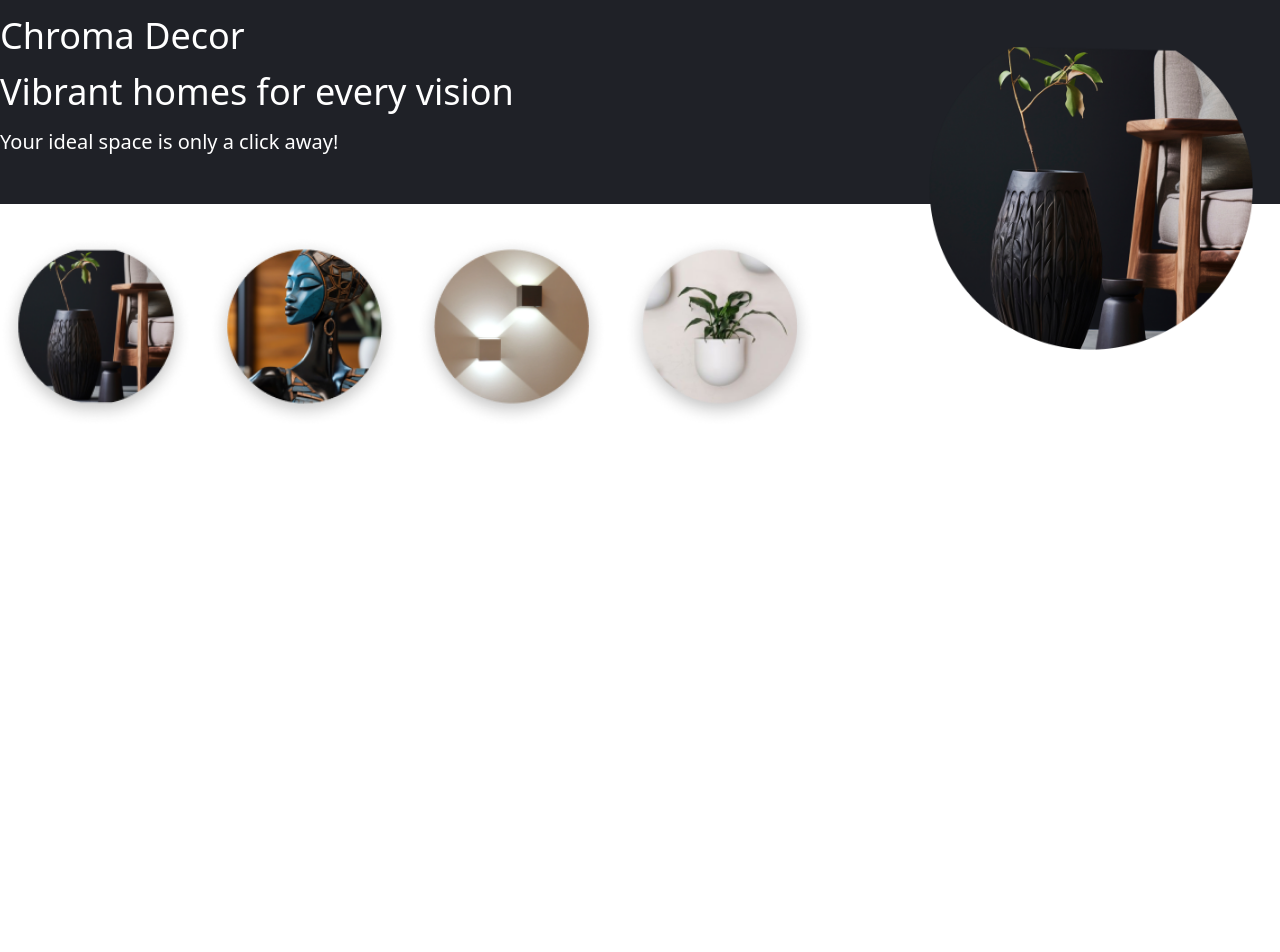
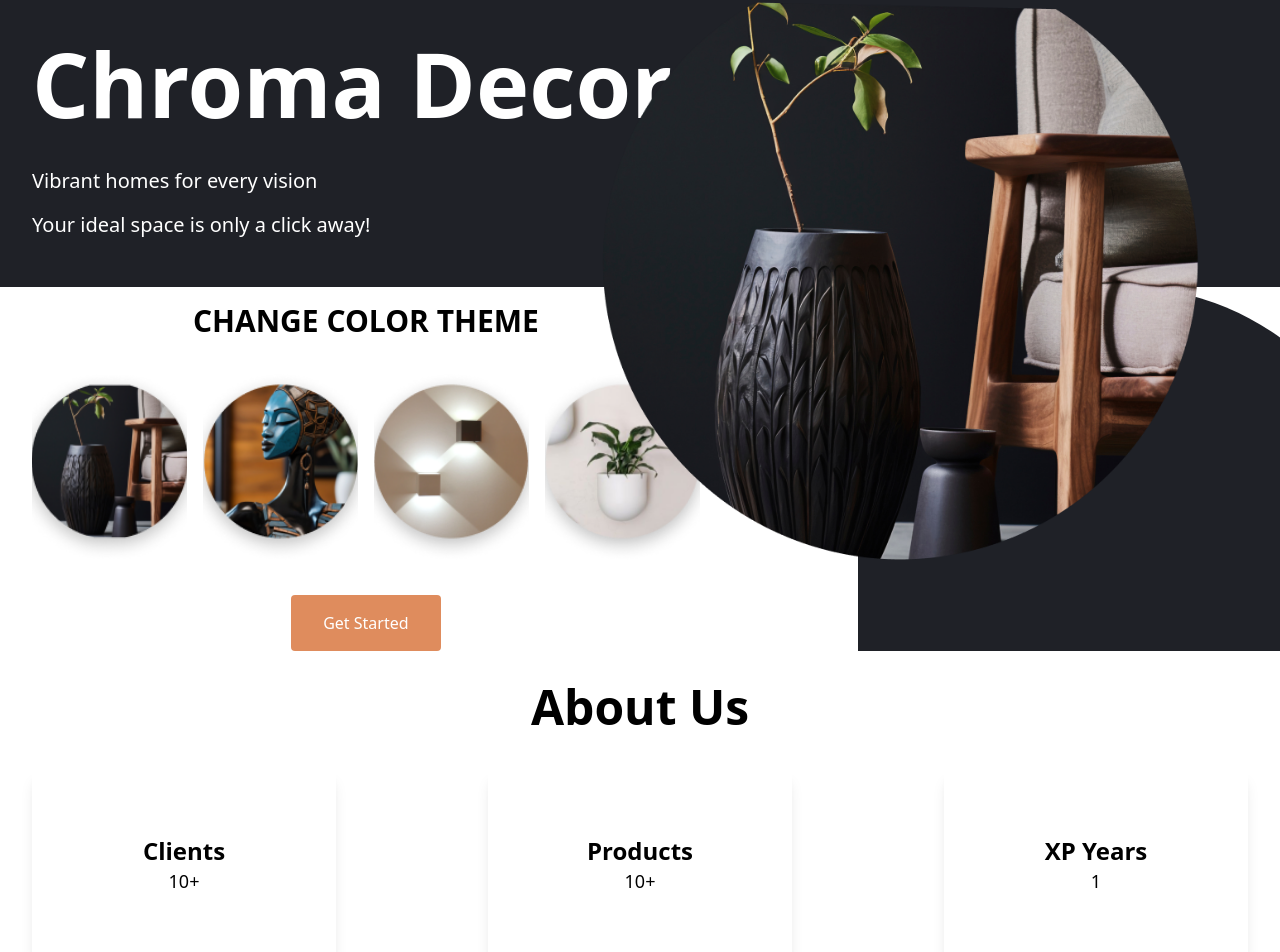
Before and after one commit to stevenmukama/Home-Decor, a React (Vite) app: page /LandingPage1 in a window 1280 px wide. Shown: the part 96-1048 px from the top of the page. Before the commit the page ends 800 px from the top, so only its background shows below. Built offline with nearby package versions, Linux system fonts and the light colour scheme.

Commit message:
add more changes

```diff
--- a/src/components/navBar.jsx
+++ b/src/components/navBar.jsx
@@ -35,7 +35,7 @@ const NavBar = () => {
 	}, []);
 
 	return (
-		<nav className='fixed w-full max-md:w-auto'>
+		<nav className='fixed z-40 w-full max-md:w-auto'>
 			<div className='flex items-center justify-between w-full text-xs font-bold bg-white font-BelloText'>
 				<img
 					src='/decorlogo.svg'
--- a/src/pages/LandingPages/LandingPage1.jsx
+++ b/src/pages/LandingPages/LandingPage1.jsx
@@ -19,6 +19,8 @@ const LandingPage1 = () => {
 				images={images}
 				imageProp={'/homeItem1Img.webp'}
 				color='bg-[#1F2127]'
+				buttonColor1='bg-[#DF8C5D]'
+				bgColor1='bg-[#1F2127]'
 			/>
 		</div>
 	);
--- a/src/pages/PageContent.jsx
+++ b/src/pages/PageContent.jsx
@@ -1,6 +1,11 @@
 import PropTypes from 'prop-types';
 import { Link } from 'react-router-dom';
 
+const cards = [
+	{ title: 'Clients', content: '10+' },
+	{ title: 'Products', content: '10+' },
+	{ title: 'XP Years', content: '1' },
+];
 const PageContent = ({
 	title,
 	item1,
@@ -9,23 +14,30 @@ const PageContent = ({
 	item2,
 	images,
 	alt,
+	buttonColor1,
+	bgColor1,
 }) => {
 	return (
-		<div className='relative top-20'>
-			<div className={`w-full gap-10 py-8 ${color}`}>
-				<h1 className='mb-4 text-4xl text-white'>{title}</h1>
-				<p className='mb-4 text-4xl text-white'>{item1}</p>
+		<div className='relative overflow-hidden top-20'>
+			<div className={` gap-10 py-8 ${color} px-8`}>
+				<h1 className='mb-4 text-[90px] font-bold text-white'>{title}</h1>
+				<p className='mb-4 text-xl text-white'>{item1}</p>
 				<p className='mb-4 text-xl text-white'>{item2}</p>
 			</div>
-			<div className='absolute right-0 top-3'>
+			<div className='absolute top-[-81px] right-0 z-40 px-8'>
 				<img
 					src={imageProp}
 					alt={alt}
-					className='object-cover object-center rounded-full w-96 h-96'
+					className='object-cover object-center w-auto h-[718.2px] rounded-full'
 				/>
 			</div>
 
-			<div className='flex gap-4 mt-8'>
+			<div className='flex gap-4'>
+				<div>
+					<h1 className='px-8 mt-4 text-3xl font-bold text-center '>
+						CHANGE COLOR THEME
+					</h1>
+					<div className='flex gap-4 px-8 mt-8 '>
 						{images?.map((image, index) => (
 							<Link
 								key={index}
@@ -34,9 +46,31 @@ const PageContent = ({
 								<img
 									src={image.src}
 									alt={`Image ${index + 1}`}
-							className='object-cover object-center w-48 h-48'
+									className='object-cover object-center w-48 h-48 '
 								/>
 							</Link>
+						))}
+					</div>
+					<button
+						className={`px-8 py-4 block mx-auto mt-8 ${buttonColor1}  text-white rounded w-fit`}>
+						Get Started
+					</button>
+				</div>
+				<div
+					className={`py-10 w-1/2 ${bgColor1}  rounded-tl-full rounded-tr-full relative right-[-110px]`}></div>
+			</div>
+			<h1 className='mt-8 mb-8 text-5xl font-bold text-center'>
+				{' '}
+				About Us
+			</h1>
+			<div className='flex justify-between px-8 mt-10'>
+				{cards.map((card, index) => (
+					<div
+						key={index}
+						className='w-1/4 px-4 py-16 mb-8 text-center bg-white rounded shadow-lg'>
+						<h2 className='text-2xl font-bold'>{card.title}</h2>
+						<p className='text-lg'>{card.content}</p>
+					</div>
 				))}
 			</div>
 		</div>
@@ -58,6 +92,8 @@ PageContent.propTypes = {
 		})
 	),
 	alt: PropTypes.string,
+	buttonColor1: PropTypes.string,
+	bgColor1: PropTypes.string,
 };
 
 export default PageContent;
```
Lines whose indentation alone changed are shown as unchanged.
